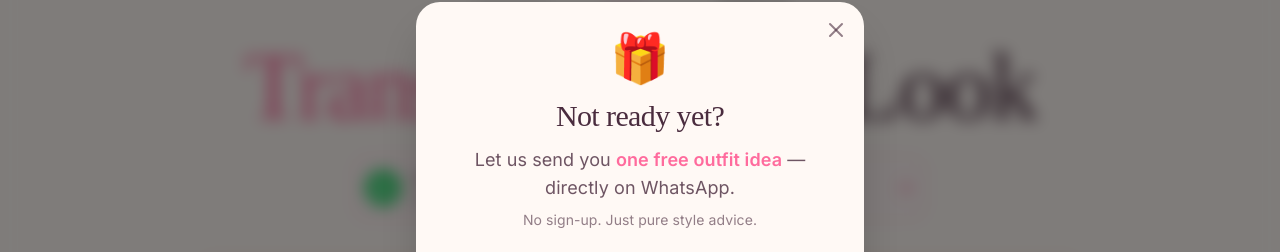
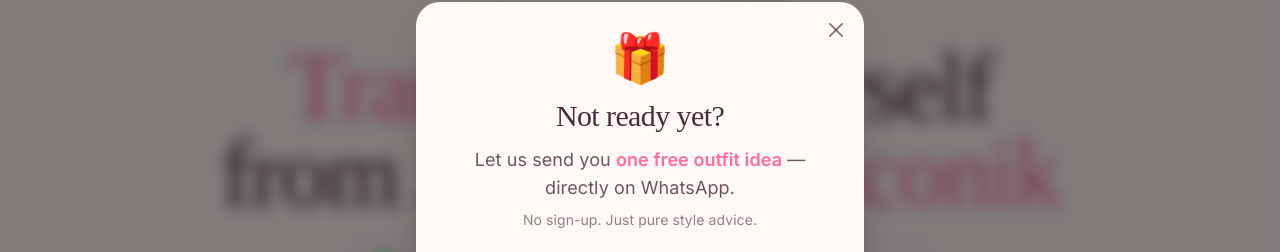
Before and after one commit to mithil0407/playernumberone, a Next.js app: page / in a window 1280 px wide. Shown: the part 208-460 px from the top of the page. Built offline with nearby package versions, Linux system fonts and the light colour scheme.

Commit message:
Changed Headline

```diff
--- a/src/app/page.tsx
+++ b/src/app/page.tsx
@@ -312,7 +312,7 @@ export default function Home() {
               transition={{ duration: 0.8, delay: 0.2 }}
               className="text-5xl md:text-7xl lg:text-8xl luxury-heading text-luxury-charcoal mb-4 md:mb-6 leading-[0.9] tracking-tight"
             >
-              <span className="text-luxury-green">Transform</span> Your Look
+              <span className="text-luxury-green">Transform</span> Yourself<br />from Average to <span className="text-luxury-green">Iconik</span>
             </motion.h1>
 
             {/* Free Outfit Recommendation CTA */}
@@ -473,15 +473,6 @@ export default function Home() {
               <div className="luxury-body text-luxury-charcoal/70">Weeks to Elegance</div>
             </div>
           </div>
-        </div>
-      </section>
-
-      {/* ICONIK Method Section */}
-      <section className="py-10 md:py-16 bg-luxury-warm-white">
-        <div className="max-w-5xl mx-auto px-4 md:px-6 lg:px-8 text-center">
-          <h2 className="text-3xl md:text-5xl lg:text-6xl luxury-heading text-luxury-charcoal mb-4 leading-tight">
-            The ICONIK Method: Your Personal Blueprint to Flawless Style
-          </h2>
         </div>
       </section>
 
```
